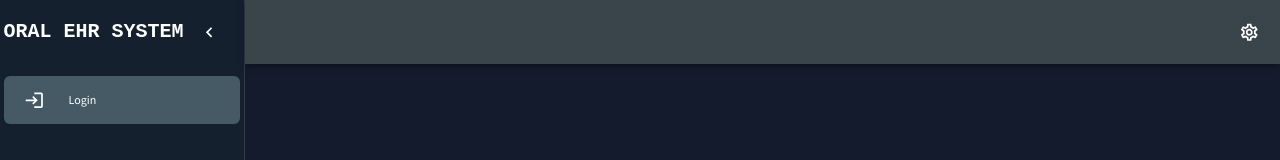
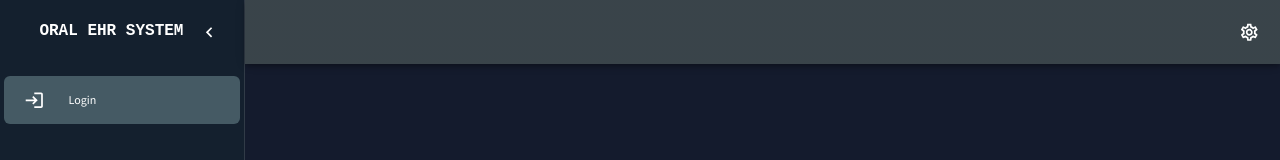
Before and after one commit to Prashant20985/oral-health-indices-monitoring-system-frontend, a React (Vite) app: page /login in a window 1280 px wide. Shown: the top 160 px of the page. Built offline with nearby package versions, Linux system fonts and the light colour scheme.

Commit message:
Update SidebarComponent.tsx

```diff
--- a/src/app/common/sidebar/SidebarComponent.tsx
+++ b/src/app/common/sidebar/SidebarComponent.tsx
@@ -97,7 +97,7 @@ export default observer(function SidebarComponent({
       <SidebarHeader>
         <Box display="flex" alignItems="center" p={1} gap={1}>
           <Typography
-            variant="h4"
+            variant="h5"
             noWrap
             color="inherit"
             sx={{
```
